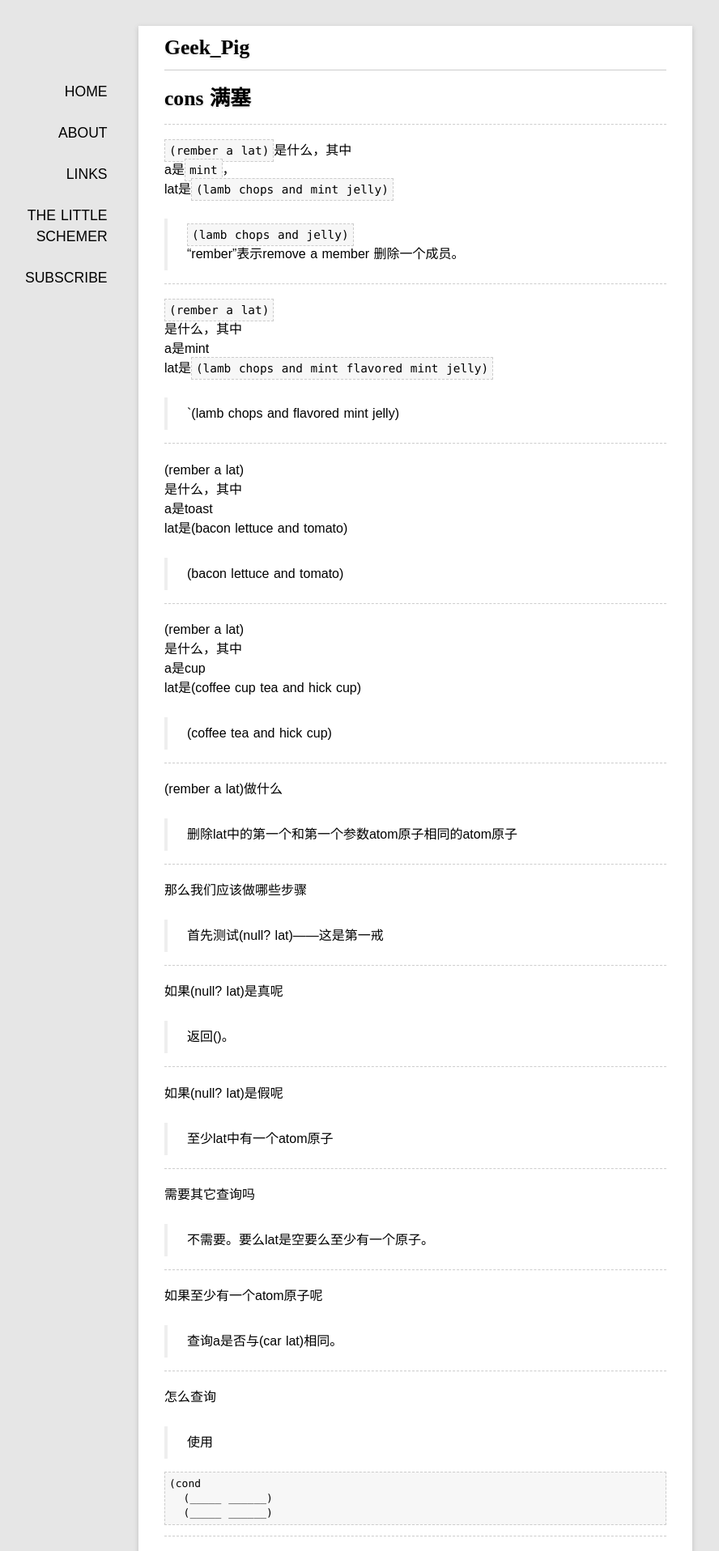
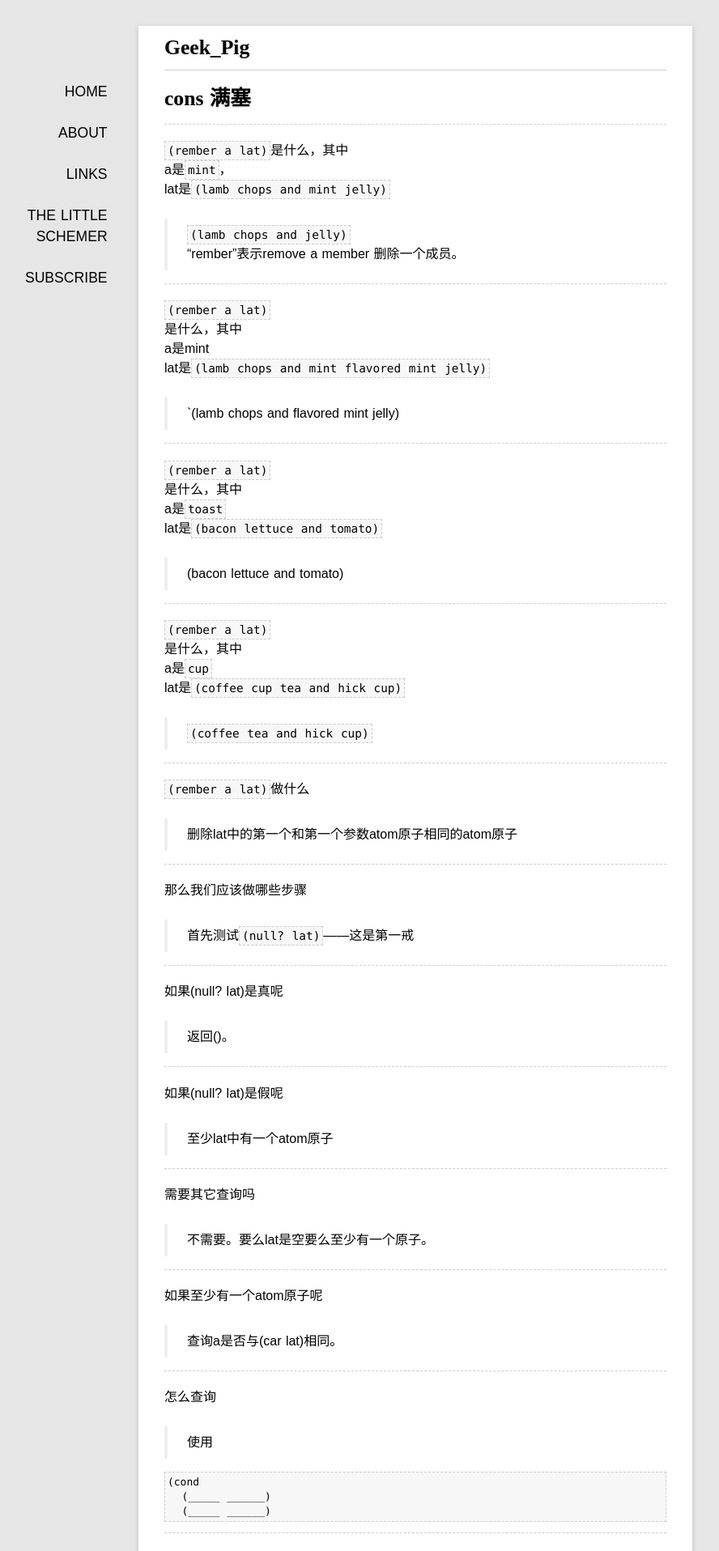
Before and after one commit to rhuichao/uternet.github.io, a Jekyll site: the page built from TLS/03.md, in a window 1280 px wide. Shown: the top 1916 px of the page at 81% size, without its empty margins (127-1015 px from the left). Built offline with Jekyll 4.4.1, drawn with Linux system fonts in a browser that asks for light colours; some web fonts are replaced; Markdown is read by kramdown in place of the engine named in the settings.

Commit message:
new document posted

```diff
--- a/TLS/03.md
+++ b/TLS/03.md
@@ -22,25 +22,25 @@
 
 ------
 
-(rember a lat)
+`(rember a lat)`
 是什么，其中
-a是toast
-lat是(bacon lettuce and tomato)
+a是`toast`
+lat是`(bacon lettuce and tomato)`
 
 >(bacon lettuce and tomato)
 
 ------
 
-(rember a lat)
+`(rember a lat)`
 是什么，其中
-a是cup
-lat是(coffee cup tea and hick cup)
+a是`cup`
+lat是`(coffee cup tea and hick cup)`
 
->(coffee tea and hick cup)
+>`(coffee tea and hick cup)`
 
 ------
 
-(rember a lat)做什么
+`(rember a lat)`做什么
 
 >删除lat中的第一个和第一个参数atom原子相同的atom原子
 
@@ -48,7 +48,7 @@
 
 那么我们应该做哪些步骤
 
->首先测试(null? lat)——这是第一戒
+>首先测试`(null? lat)`——这是第一戒
 
 ------
 
--- a/media/css/style.css
+++ b/media/css/style.css
@@ -79,7 +79,7 @@ pre,code{
 code{
     background-color: rgb(247, 247, 247) ;
     border: 1px dashed rgb(204, 204, 204);
-    padding: 5px 5px 5px 5px;
+    padding: 3px 3px 3px 3px;
 }
 
 /*引用块*/
```
Also changed, not shown: 1 other file.
